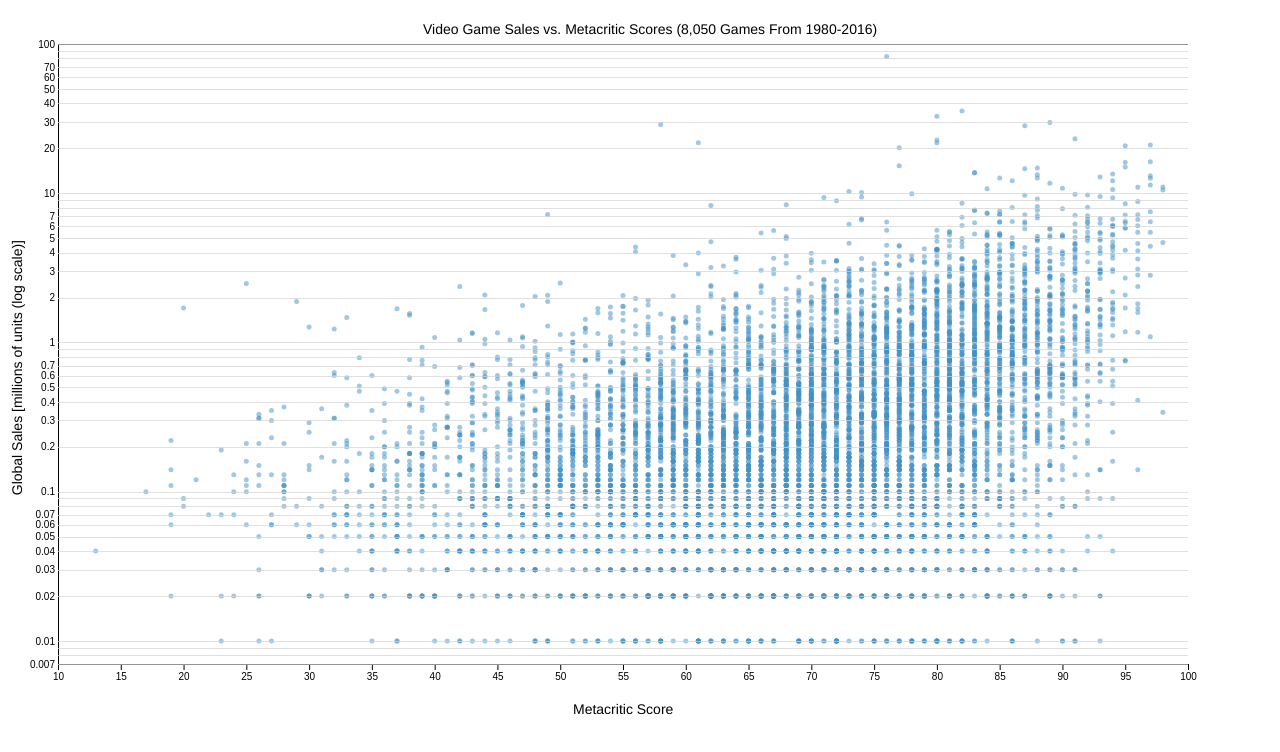
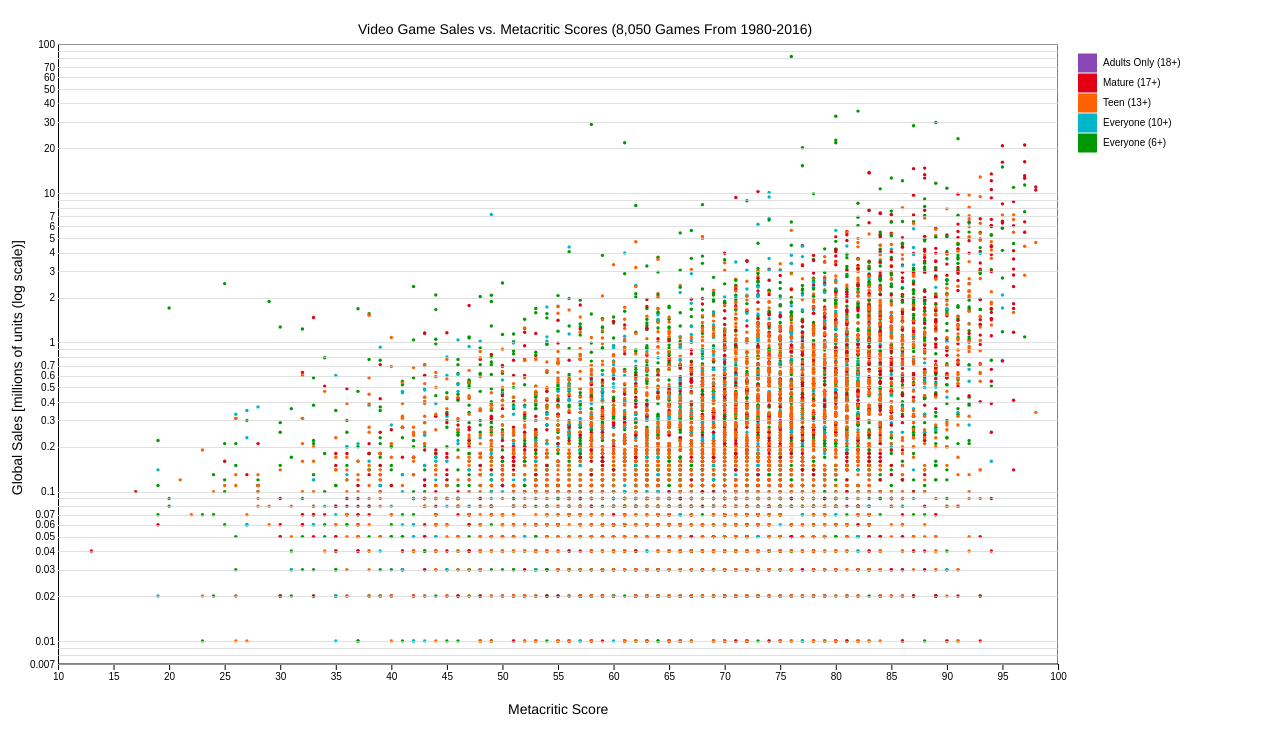
Before and after one commit to jeffgerlach/jeffgerlach.github.io, a website: page scatterplot.html in a window 1280 px wide. Drawn offline with nearby package versions, Linux system fonts and the light colour scheme.

Commit message:
Add legend and filter by clicking legend entries for scatterplot

```diff
--- a/scatterplot.html
+++ b/scatterplot.html
@@ -6,6 +6,9 @@
         body {
             font-family: "Helvetica Neue", Helvetica, sans-serif;
             font-size: 14px;
+        }
+        .overlay {
+          stroke: black;
         }
         .y line {
             stroke: lightgrey;
@@ -53,7 +56,9 @@
           //console.log(JSON.stringify(data[i]));
           //console.log(typeof data[i].global_sales);
           //}
-        var margin = { top: 30, right: 20, bottom: 50, left: 50 };
+        var border=1;
+        var bordercolor='black';
+        var margin = { top: 30, right: 150, bottom: 50, left: 50 };
         width = 1200 - margin.left - margin.right,
         height = 700 - margin.top - margin.bottom;
 
@@ -106,15 +111,20 @@
              .attr("class", "brush")
              .call(brush);
 
+        //var color = d3.scaleOrdinal(d3.schemeCategory20);
+        var color = d3.scaleOrdinal([d3.rgb(0,152,0), d3.rgb(225,0,20), d3.rgb(255,96,0), d3.rgb(0,182,200), d3.rgb(137,72,181)]);
+
+
         scatter.selectAll(".dot")
             .data(data)
-          .enter().append("circle")
+            .enter().append("circle")
             .attr("class", "dot")
-            .attr("r", 2.5)
+            .attr("r", 1.7)
             .attr("cx", function (d) { return x(d.metacritic_score); })
             .attr("cy", function (d) { return y(d.global_sales); })
-            .attr("opacity", 0.5)
-            .style("fill", "#4292c6")
+            .attr("opacity", 1.0)
+            //.style("fill", "#4292c6")
+            .style("fill", function(d) { return color(d.age_rating); })
             .on("mouseover", function(d) {
                 tooltip.transition()
                 .duration(200)
@@ -135,7 +145,7 @@
                                     + "</tr>"
                                     + "<tr>"
                                     + "<td class='table-key'>Age Rating:</td>"
-                                    + "<td class='table-value'>" + d.age_rating + "</td>"
+                                    + "<td class='table-value' style='color: "+ color(d.age_rating)+ "'>" + d.age_rating + "</td>"
                                     + "</tr>"
                                     + "<tr>"
                                     + "<td class='table-key'>Genre:</td>"
@@ -189,6 +199,69 @@
             .style("text-anchor", "end")
             .text("Global Sales [millions of units (log scale)]");
 
+
+        //var keys = (["Everyone (6+)", "Mature (17+)", "Teen (13+)", "Everyone (10+)", "Adults Only (18+)"]);
+        var legendKeys = (["Everyone (6+)", "Everyone (10+)", "Teen (13+)", "Mature (17+)", "Adults Only (18+)"]);
+        var legendColors = d3.scaleOrdinal([d3.rgb(0,152,0),  d3.rgb(0,182,200), d3.rgb(255,96,0), d3.rgb(225,0,20), d3.rgb(137,72,181)]);
+        legendColors.domain(legendKeys);
+        var legend = svg.append("g")
+          .attr("font-family", "sans-serif")
+          .attr("font-size", 10)
+          .attr("text-anchor", "start")
+          .selectAll("g")
+          .data(legendKeys.slice().reverse())
+          .enter().append("g")
+          .attr("transform", function(d, i) {
+            return "translate(0," + i * 20 + ")";
+          });
+          //append legend colour blocks
+          legend.append("rect")
+            .attr("x", width + 20)
+            .attr("y", 9.5)
+            .attr("width", 19)
+            .attr("height", 19)
+            .attr("fill", legendColors);
+
+          //append legend texts
+          legend.append("text")
+            .attr("x", width + 45)
+            .attr("y", 19)
+            .attr("dy", "0.32em")
+            .text(function(d) {
+              return d;
+            });
+
+          var currentlyActiveRating;
+          legend.on('click', function(ageRating){
+			          d3.selectAll('.dot')
+				          .style('opacity', function(d) {
+                      if (ageRating == currentlyActiveRating) return 1.0;
+                      return 0.0;
+                    })
+				          .filter(function(d){
+					            return d.age_rating == ageRating;
+				          })
+                  .style('opacity', 1);
+                  if (ageRating == currentlyActiveRating) {
+                    currentlyActiveRating = null;
+                  } else {
+                    currentlyActiveRating = ageRating;
+                  }
+		            })
+
+        // svg.append("rect")
+        //    .attr("x", width+10)
+        //    .attr("y", 0)
+        //    .attr("width", 130)
+        //    .attr("height", 150)
+        //    .style("stroke", "black")
+        //    .style("fill", "none");
+
+        //    svg.append("text")
+        //    .attr("x", width+50)
+        //    .attr("y", 0)
+        //    .text("test");
+
         function brushended() {
 
             var s = d3.event.selection;
```
